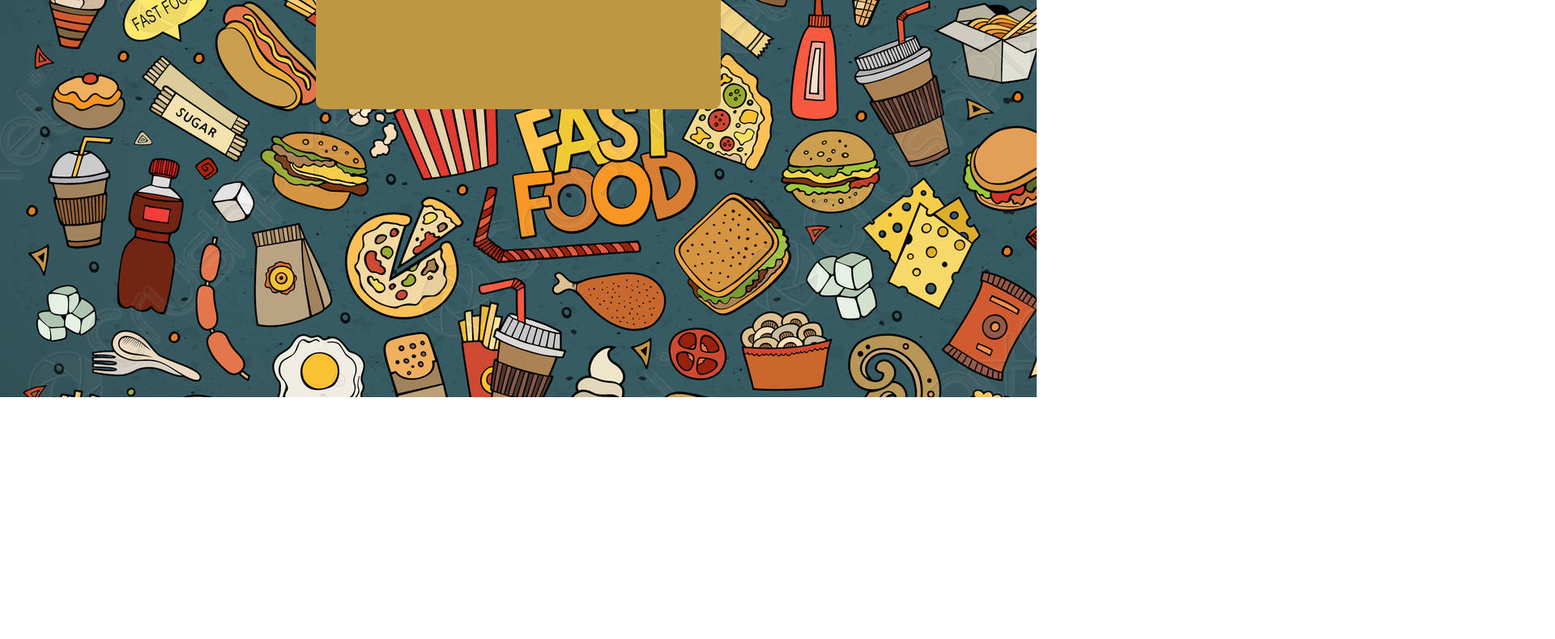
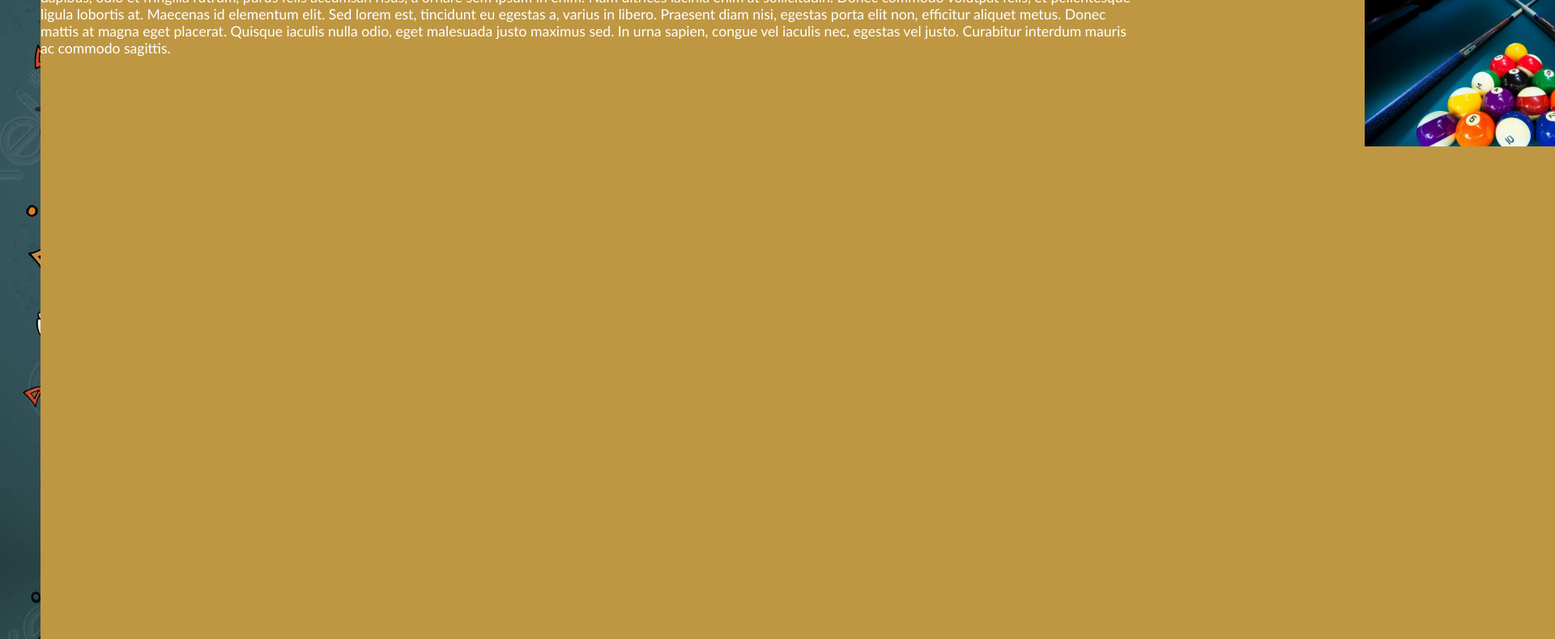
Before and after one commit to bpalacios94/BillarYTaqueriaBola8_Web, a plain HTML site: page index.html in a window 1280 px wide. Shown: the part 309-1099 px from the top of the page at 81% size, 1920 px wide, since content can reach past the window. Before the commit the page ends 800 px from the top, so only its background shows below. Drawn offline with Linux system fonts and the light colour scheme.

Commit message:
avance con ayuda de muchachos

```diff
--- a/index.html
+++ b/index.html
@@ -29,12 +29,15 @@
             </div>
         </section>
     </header>
-    <body>
         <section class="Contenedor">
-            <div class="Contenido">
-                <p>Probando</p>
+            <div class="Contenido row" style=" display:flex; justify-content: flex-end;">
+                <div class="col-12">
+                <p> Lorem ipsum dolor sit amet, consectetur adipiscing elit. Ut ac viverra elit. Pellentesque et malesuada neque. Aliquam placerat in lacus vel dictum. Donec et mollis dui. Nulla dapibus, odio et fringilla rutrum, purus felis accumsan risus, a ornare sem ipsum in enim. Nam ultrices lacinia enim at sollicitudin. Donec commodo volutpat felis, et pellentesque ligula lobortis at. Maecenas id elementum elit. Sed lorem est, tincidunt eu egestas a, varius in libero. Praesent diam nisi, egestas porta elit non, efficitur aliquet metus. Donec mattis at magna eget placerat. Quisque iaculis nulla odio, eget malesuada justo maximus sed. In urna sapien, congue vel iaculis nec, egestas vel justo. Curabitur interdum mauris ac commodo sagittis.</p>
+                </div>
+                <div class="col-md-2" style=" display:flex; justify-content: flex-end; width: 33%; height: 20%;">
+                    <img src="Imagenes/2625061.jpg" alt="Iagen de prueba">
+                </div>
             </div>
         </section>
-    </body>
 </body>
 </html>
--- a/style.css
+++ b/style.css
@@ -43,19 +43,23 @@ header {
 
 .Contenedor{
     display: flex;
-    justify-content: center;
-
+    /* justify-content: center; */
+    /* margin-left: 5px; */
+     /* height: 200px; */
+    /* align-items: center; */
 
 
 }
 
 .Contenido {
-    font-size: 65px;
+    font-size: 45px;
     background-color: #BF9742;
     border-radius: 10px;
-    width: 500px;
-    height: 200px;
+    margin: 30px 50px 0 50px;
+
 }
+
+
 
 body {
     background-image: url(Imagenes/Doodle.jpg);
```
